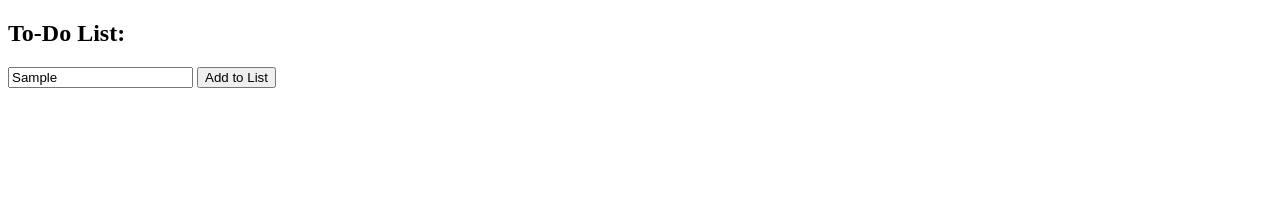
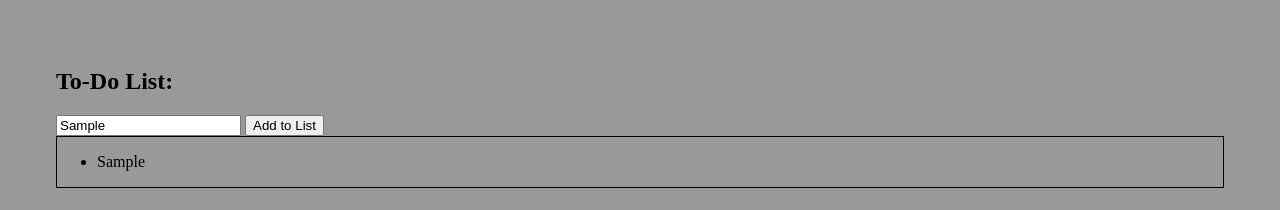
Before and after one commit to adixime/mtm1526-homework-2, a plain HTML site: page index.html in a window 1280 px wide. Both pictures are taken after typing "Sample" into the empty fields and a click on the button "Add to List". Drawn offline with Linux system fonts and the light colour scheme.

Commit message:
done as much as i could

```diff
--- a/css/general.css
+++ b/css/general.css
@@ -1,2 +1,16 @@
 @charset "utf-8";
 /* CSS Document */
+
+html {
+	background-color: #999;
+	margin: 3em;
+
+}
+
+body {
+	padding 3em;
+}
+
+.box {
+	border: solid #000 1px;
+}
--- a/index.html
+++ b/index.html
@@ -8,8 +8,13 @@
 
 <body>
 	<h2>To-Do List:</h2>
-	<input type="text" id="item">
-    <button id='listitem'>Add to List</button>
+
+		<input type="text" id="item">
+    	<button id='listitem'>Add to List</button>
+
+     <div class="box">
+	    <ul id="list"></ul>
+    </div>
 
     <script src="js/to-do.js"></script>
 </body>
--- a/js/to-do.js
+++ b/js/to-do.js
@@ -6,9 +6,9 @@ var createList = function (ev) {
 
 	newlist.className = 'listed'; //.className allows us to manipulate the classes of a tag
 
-	document.getElementById('ul').appendChild(newlist);	 //.appendChild() will add an element to the HTML file
+	document.getElementById('list').appendChild(newlist);	 //.appendChild() will add an element to the HTML file
 
-	newlist.innerHTML = document.getElementById('text').value;
+	newlist.innerHTML = document.getElementById('item').value;
 
 };
 
```
